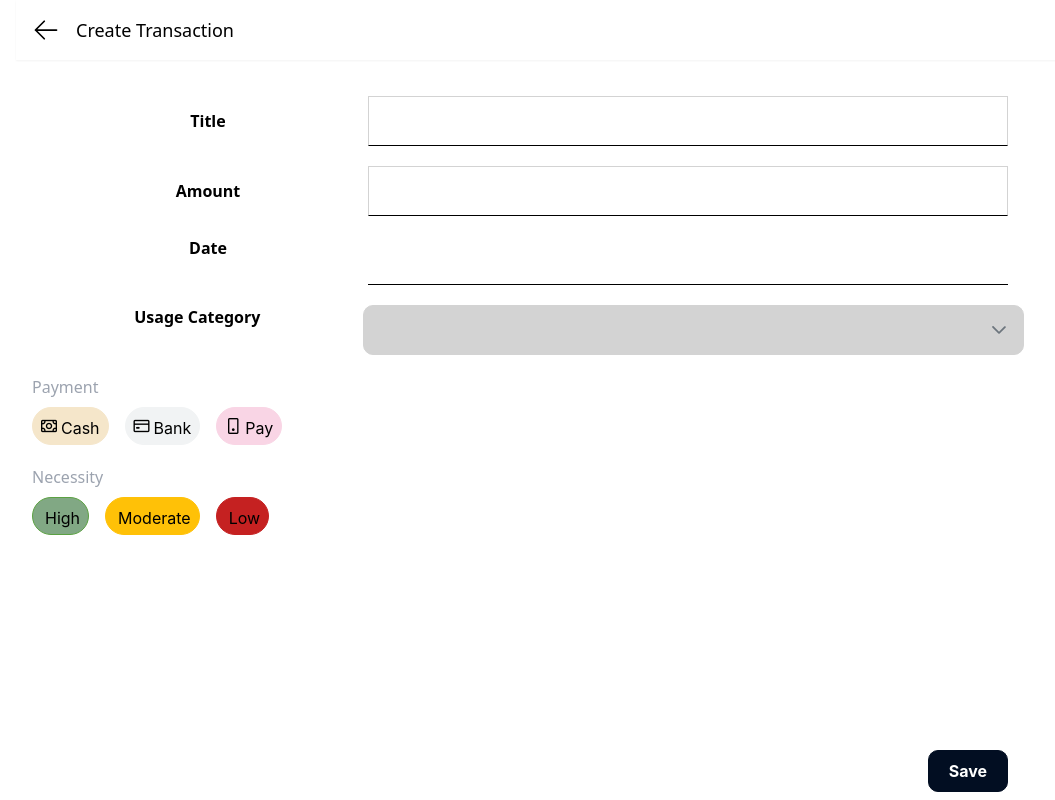
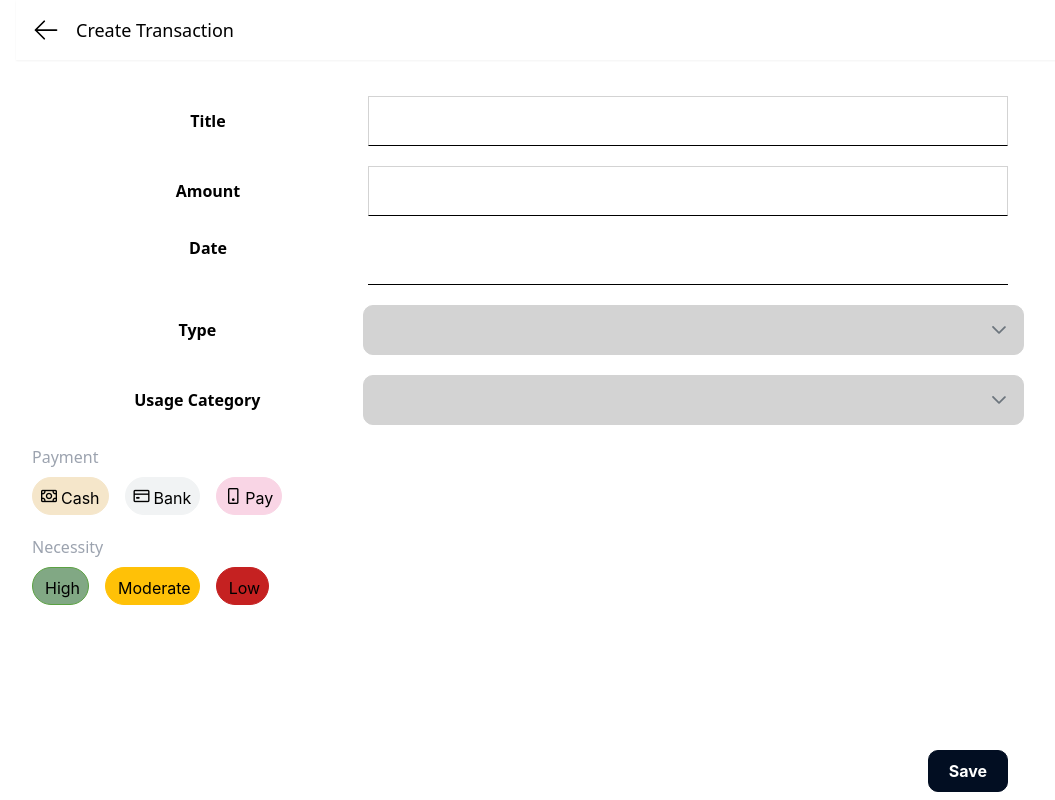
Before and after one commit to kyuukyuusheinmoe/expense-tracker, a Next.js app: page /transaction/create in a window 1280 px wide. Shown: the whole page, without its empty margins (112-1167 px from the left). Built offline with nearby package versions, Linux system fonts and the light colour scheme.

Commit message:
add type field in create transaction form

```diff
--- a/src/components/Form/DropDown/DropDown.js
+++ b/src/components/Form/DropDown/DropDown.js
@@ -4,7 +4,7 @@ import { Dropdown } from 'primereact/dropdown';
 
 function DropDownComponent({label, items, value, onChange, placeholder, displayKey}) {
   return (
-    <div className="grid grid-cols-12">
+    <div className="grid grid-cols-12 place-items-center">
         <label className='col-span-4 text-center text-md font-bold'>{label}</label>
         <Dropdown value={value} onChange={(e) => onChange(e.value)} options={items} optionLabel={displayKey}
                 placeholder={placeholder} className="col-span-8 w-full" />
--- a/src/components/Form/DynamicFormElement/DynamicFormElement.js
+++ b/src/components/Form/DynamicFormElement/DynamicFormElement.js
@@ -2,14 +2,17 @@ import React from 'react'
 import { useController, useFormContext } from 'react-hook-form'
 import { componentMapper } from '../../../utils/form/componentMapper';
 
-function DynamicFormElement({componentType, label, dataSource, name}) {
+function DynamicFormElement({componentType, label, dataSource, name, initialValue}) {
   const {control} = useFormContext()
   const {
     field,
   } = useController({
     name,
     control,
+    defaultValue: initialValue || ""
   });
+
+  console.log ('xxx defaultValue ', field, initialValue)
 
   const Component = componentMapper[componentType]?.component
 
--- a/src/constants/CreateTransactionForm.js
+++ b/src/constants/CreateTransactionForm.js
@@ -26,6 +26,22 @@ export const CreateTransactionForm = {
             }
         },
         {
+            label: "Type",
+            name: 'type',
+            formProps : {
+                type: "DropDown",
+                valueType: "string"
+            },
+            defaultValue: {label: "Out", value: "out"},
+            displayKey: "label",
+            displayValue: "value",
+            dataSource: {
+                type: "API",
+                url: "http://localhost:4000/categories",
+                items: [{label: "Out", value: "out"}, {label: "In", value: "in"}],
+            }
+        },
+        {
             label: "Usage Category",
             name: 'category',
             formProps : {
@@ -36,7 +52,7 @@ export const CreateTransactionForm = {
             displayValue: "value",
             dataSource: {
                 type: "API",
-                url: "http://localhost:4000/payments",
+                url: "http://localhost:4000/categories",
                 items: usageCategories
             }
         },
--- a/src/pages/transaction/create.js
+++ b/src/pages/transaction/create.js
@@ -44,7 +44,7 @@ function TransactionCreatePage() {
           <div className='p-4 grid gap-5'>
             {
               CreateTransactionForm.fields?.map ((field, index) => {
-              return (<DynamicFormElement key={index} componentType={field.formProps.type} {...field}/>)
+              return (<DynamicFormElement key={index} componentType={field.formProps.type} {...field} initialValue={field.defaultValue}/>)
             })
               }
             <div className='flex flex-row-reverse p-4'>
```
